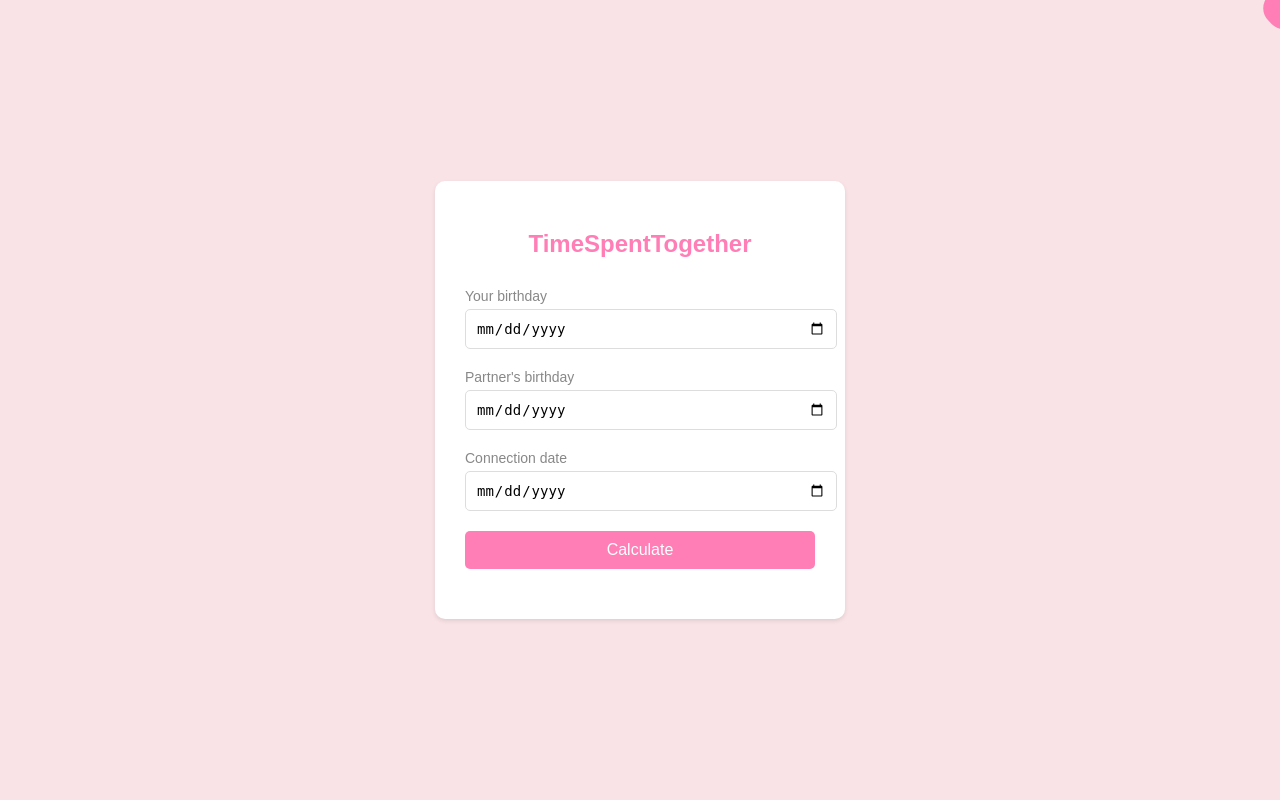
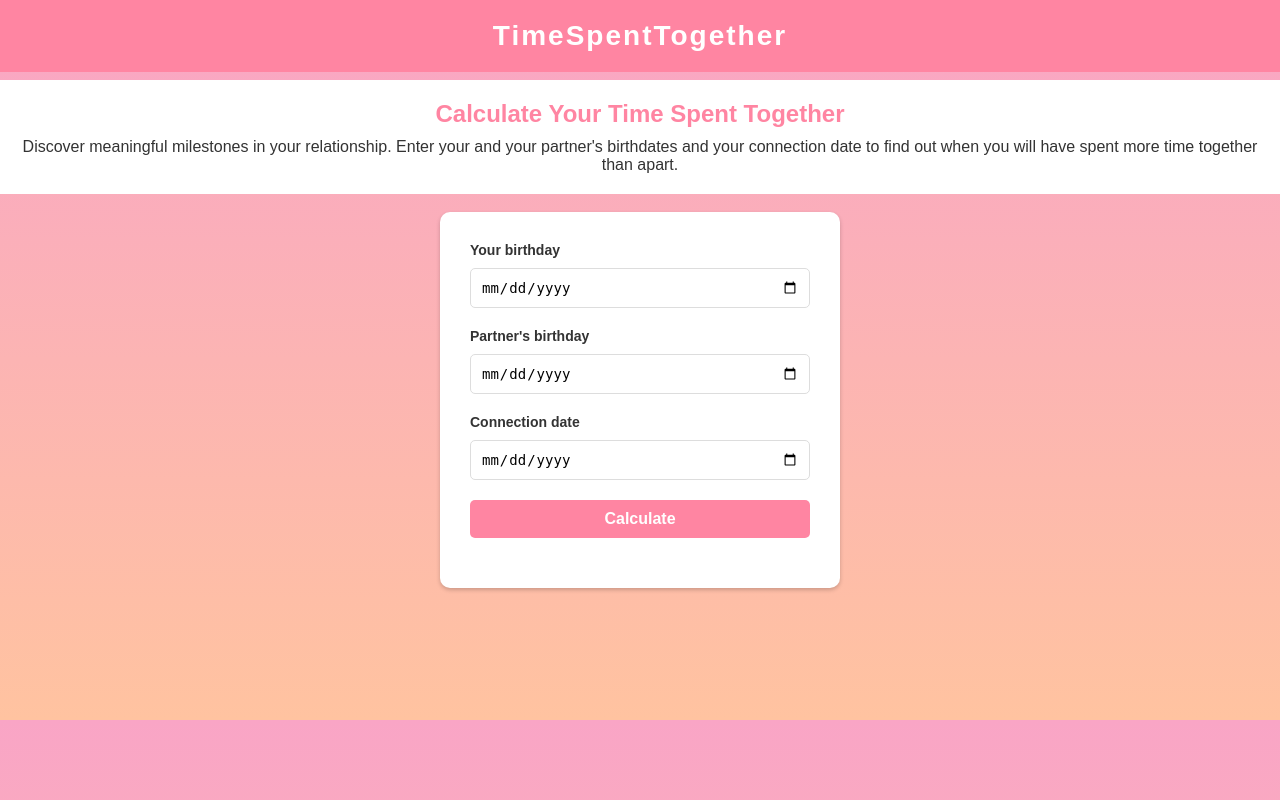
Before and after one commit to Aditya-Sinha0/TimeSpentTogether, a Flask app: page / in a window 1280 px wide; the page is wider, and only the part inside the window is pictured. Run offline with Flask 3, Linux system fonts and the light colour scheme.

Commit message:
update interface and visuals

```diff
--- a/templates/input_page.html
+++ b/templates/input_page.html
@@ -3,102 +3,126 @@
 <head>
     <title>TimeSpentTogether</title>
     <style>
+        * {
+            box-sizing: border-box;
+        }
+
         body {
-            background-color: #f9e3e7;
             font-family: 'Arial', sans-serif;
             margin: 0;
             padding: 0;
+            background-image: linear-gradient(to bottom, #f9a5c6, #ffc3a0);
+        }
+
+        .banner {
+            position: fixed;
+            top: 0;
+            left: 0;
+            width: 100%;
+            background-color: #ff85a2;
+            padding: 20px;
+            text-align: center;
+            z-index: 1000; /* Add a higher z-index value */
+        }
+
+        .banner h1 {
+            color: #fff;
+            margin: 0;
+            font-size: 28px;
+            letter-spacing: 2px;
+        }
+
+        .blurb {
+            background-color: #fff;
+            text-align: center;
+            padding: 20px;
+            margin-bottom: 20px;
+            position: fixed;
+            top: 80px; /* Adjust the top position based on the banner height and padding */
+            left: 0;
+            width: 100%;
+            display: none; /* Initially hide the blurb */
+            z-index: 999; /* Make sure the blurb appears below the banner */
+        }
+
+        .blurb h2 {
+            font-size: 24px;
+            color: #ff85a2;
+            margin-top: 0;
+            margin-bottom: 10px;
+        }
+
+        .blurb p {
+            font-size: 16px;
+            color: #333;
+            margin: 0;
         }
 
         .container {
             display: flex;
             justify-content: center;
             align-items: center;
-            height: 100vh;
+            height: calc(100vh - 80px); /* Subtract banner height and padding */
+            padding-top: 80px; /* Adjust the top padding */
         }
 
-        .form {
-            width: 350px;
-            padding: 30px;
+        .card {
+            width: 400px;
             background-color: #fff;
             border-radius: 10px;
-            box-shadow: 0 2px 4px rgba(0, 0, 0, 0.1);
+            box-shadow: 0 2px 4px rgba(0, 0, 0, 0.2);
+            padding: 30px;
         }
 
-        .form h2 {
-            text-align: center;
-            color: #ff7eb6;
-            font-size: 24px;
-            margin-bottom: 30px;
-        }
-
-        .form .form-group {
+        .form-group {
             margin-bottom: 20px;
         }
 
-        .form .form-group label {
+        .form-group label {
             display: block;
-            margin-bottom: 5px;
-            color: #888;
+            margin-bottom: 10px;
+            color: #333;
+            font-size: 14px;
+            font-weight: bold;
+        }
+
+        .form-group input[type="date"] {
+            width: 100%;
+            padding: 10px;
+            border: 1px solid #ddd;
+            border-radius: 5px;
             font-size: 14px;
         }
 
-        .form .form-group input[type="date"] {
-            width: 100%;
-            padding: 10px;
-            border-radius: 5px;
-            border: 1px solid #ddd;
-            font-size: 14px;
-        }
-
-        .form .form-group button {
+        .form-group button {
             width: 100%;
             padding: 10px;
             border: none;
-            background-color: #ff7eb6;
+            background-color: #ff85a2;
             color: #fff;
+            font-size: 16px;
+            font-weight: bold;
+            border-radius: 5px;
             cursor: pointer;
-            font-size: 16px;
-            border-radius: 5px;
             transition: background-color 0.3s ease;
         }
 
-        .form .form-group button:hover {
-            background-color: #ff63a2;
-        }
-
-        .heart-decoration {
-            position: absolute;
-            top: -10px;
-            right: -10px;
-        }
-
-        .heart-decoration::before,
-        .heart-decoration::after {
-            content: "";
-            position: absolute;
-            top: 0;
-            width: 35px;
-            height: 40px;
-            border-radius: 50px 50px 0 50px;
-            background: #ff7eb6;
-        }
-
-        .heart-decoration::before {
-            left: -25px;
-            transform: rotate(-45deg);
-        }
-
-        .heart-decoration::after {
-            left: 0;
-            transform: rotate(45deg);
+        .form-group button:hover {
+            background-color: #ff6381;
         }
     </style>
 </head>
 <body>
+    <div class="banner">
+        <h1>TimeSpentTogether</h1>
+    </div>
+    <div class="blurb">
+        <h2>Calculate Your Time Spent Together</h2>
+        <p>Discover meaningful milestones in your relationship. Enter your and your partner's birthdates and your connection date to find out when you will have spent more time together than apart.</p>
+    </div>
     <div class="container">
+        <div class="card">
             <div class="form">
-            <h2>TimeSpentTogether</h2>
                 <form method="POST" action="{{ url_for('calculate') }}">
                     <div class="form-group">
                         <label for="birthday">Your birthday</label>
@@ -117,7 +141,21 @@
                     </div>
                 </form>
             </div>
-        <div class="heart-decoration"></div>
         </div>
+    </div>
+
+    <script>
+        window.addEventListener('scroll', function() {
+            var bannerHeight = document.querySelector('.banner').clientHeight;
+            var scrollPosition = window.pageYOffset || document.documentElement.scrollTop;
+            var blurb = document.querySelector('.blurb');
+
+            if (scrollPosition === 0) {
+                blurb.style.display = 'block';
+            } else {
+                blurb.style.display = 'none';
+            }
+        });
+    </script>
 </body>
 </html>
```
Also changed, not shown: templates/results_page.html (+41 -10 lines). Lines whose indentation alone changed are shown as unchanged.
